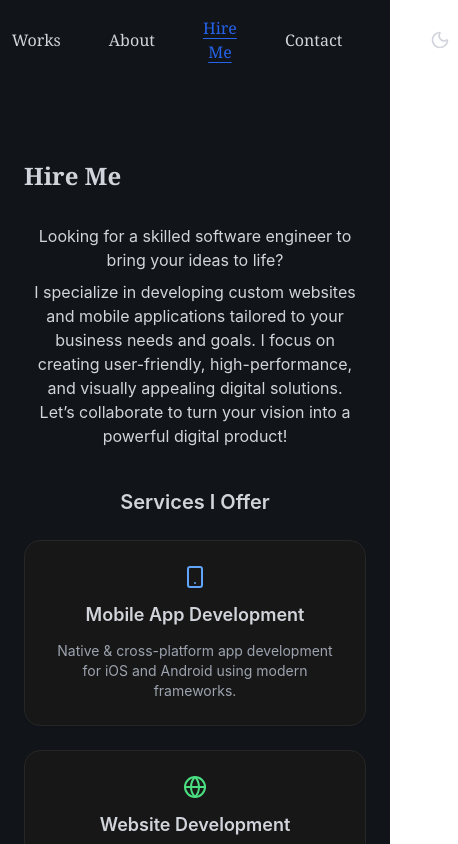
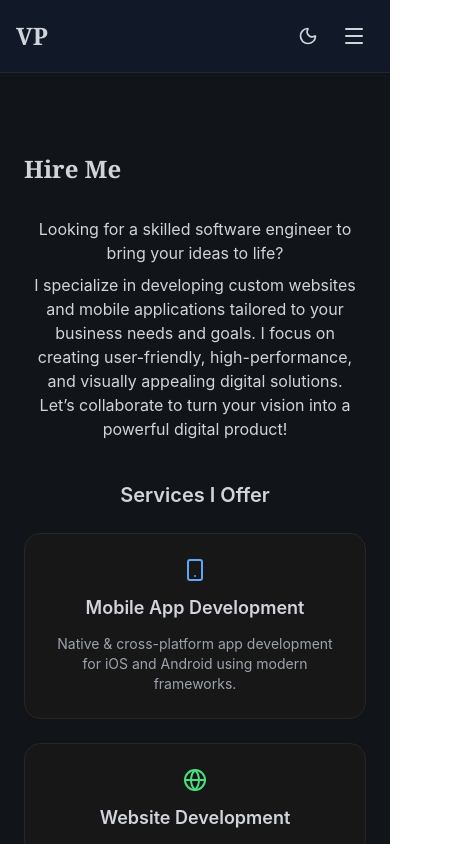
Before and after one commit to codebyvani-byte/portfolio, a React (Create React App) app: page /work-with-me in a window 390 px wide. Shown: the top 844 px of the page, 458 px wide, since content can reach past the window. Built offline with nearby package versions, Linux system fonts and the light colour scheme; a web font is replaced by a local one.

Commit message:
feat: enhance Header component with mobile menu and update contact email in HireMe page

```diff
--- a/src/components/Header.js
+++ b/src/components/Header.js
@@ -1,12 +1,11 @@
 import { Link, useLocation } from "react-router-dom";
-import { Moon, Sun } from "lucide-react";
+import { Moon, Sun, Menu, X } from "lucide-react";
 import { useEffect, useState } from "react";
 
 export default function Header() {
   const location = useLocation();
-  const [theme, setTheme] = useState(
-    localStorage.getItem("theme") || "light"
-  );
+  const [theme, setTheme] = useState(localStorage.getItem("theme") || "light");
+  const [isMenuOpen, setIsMenuOpen] = useState(false);
 
   useEffect(() => {
     if (theme === "dark") {
@@ -27,34 +26,130 @@ export default function Header() {
       : "hover:text-blue-600 hover:underline hover:underline-offset-4";
   };
 
+  const closeMenu = () => {
+    setIsMenuOpen(false);
+  };
+
   return (
-    <div className="p-4 text-center">
-      <div className="flex justify-center items-center gap-x-12">
-        <Link to="/" className="text-2xl font-bold font-serif cursor-pointer">
+    <header className="sticky top-0 z-50 bg-white dark:bg-gray-900 border-b border-gray-200 dark:border-gray-800">
+      <div className="p-4">
+        <div className="flex justify-between items-center max-w-7xl mx-auto">
+          {/* Logo */}
+          <Link
+            to="/"
+            className="text-2xl md:text-3xl font-bold font-serif cursor-pointer"
+            onClick={closeMenu}
+          >
             VP
           </Link>
 
-        <Link to="/projects" className={`text-base font-serif cursor-pointer transition-all duration-300 ${getLinkStyle("/work")}`}>
+          {/* Desktop Navigation */}
+          <nav className="hidden md:flex items-center gap-x-6 lg:gap-x-12">
+            <Link
+              to="/projects"
+              className={`text-base font-serif cursor-pointer transition-all duration-300 ${getLinkStyle(
+                "/projects"
+              )}`}
+            >
               Works
             </Link>
-        <Link to="/about" className={`text-base font-serif cursor-pointer transition-all duration-300 ${getLinkStyle("/certifications")}`}>
+            <Link
+              to="/about"
+              className={`text-base font-serif cursor-pointer transition-all duration-300 ${getLinkStyle(
+                "/about"
+              )}`}
+            >
               About
             </Link>
-        <Link to="/work-with-me" className={`text-base font-serif cursor-pointer transition-all duration-300 ${getLinkStyle("/work-with-me")}`}>
+            <Link
+              to="/work-with-me"
+              className={`text-base font-serif cursor-pointer transition-all duration-300 ${getLinkStyle(
+                "/work-with-me"
+              )}`}
+            >
               Hire Me
             </Link>
-        <Link to="/contact" className={`text-base font-serif cursor-pointer transition-all duration-300 ${getLinkStyle("/contact")}`}>
+            <Link
+              to="/contact"
+              className={`text-base font-serif cursor-pointer transition-all duration-300 ${getLinkStyle(
+                "/contact"
+              )}`}
+            >
               Contact
             </Link>
 
             <button
               onClick={toggleTheme}
-          className="ml-8 p-2 rounded-full hover:bg-gray-100 dark:hover:bg-gray-800 transition"
+              className="ml-4 p-2 rounded-full hover:bg-gray-100 dark:hover:bg-gray-800 transition"
               aria-label="Toggle theme"
             >
               {theme === "light" ? <Moon size={20} /> : <Sun size={20} />}
             </button>
+          </nav>
+
+          {/* Mobile Menu Button and Theme Toggle */}
+          <div className="flex items-center gap-2 md:hidden">
+            <button
+              onClick={toggleTheme}
+              className="p-2 rounded-full hover:bg-gray-100 dark:hover:bg-gray-800 transition"
+              aria-label="Toggle theme"
+            >
+              {theme === "light" ? <Moon size={20} /> : <Sun size={20} />}
+            </button>
+            <button
+              onClick={() => setIsMenuOpen(!isMenuOpen)}
+              className="p-2 rounded-full hover:bg-gray-100 dark:hover:bg-gray-800 transition"
+              aria-label="Toggle menu"
+            >
+              {isMenuOpen ? <X size={24} /> : <Menu size={24} />}
+            </button>
           </div>
         </div>
+
+        {/* Mobile Navigation Menu */}
+        {isMenuOpen && (
+          <nav className="md:hidden mt-4 pb-4 border-t border-gray-200 dark:border-gray-800 pt-4">
+            <div className="flex flex-col gap-4">
+              <Link
+                to="/projects"
+                className={`text-base font-serif cursor-pointer transition-all duration-300 text-center py-2 ${getLinkStyle(
+                  "/projects"
+                )}`}
+                onClick={closeMenu}
+              >
+                Works
+              </Link>
+              <Link
+                to="/about"
+                className={`text-base font-serif cursor-pointer transition-all duration-300 text-center py-2 ${getLinkStyle(
+                  "/about"
+                )}`}
+                onClick={closeMenu}
+              >
+                About
+              </Link>
+              <Link
+                to="/work-with-me"
+                className={`text-base font-serif cursor-pointer transition-all duration-300 text-center py-2 ${getLinkStyle(
+                  "/work-with-me"
+                )}`}
+                onClick={closeMenu}
+              >
+                Hire Me
+              </Link>
+              <Link
+                to="/contact"
+                className={`text-base font-serif cursor-pointer transition-all duration-300 text-center py-2 ${getLinkStyle(
+                  "/contact"
+                )}`}
+                onClick={closeMenu}
+              >
+                Contact
+              </Link>
+            </div>
+          </nav>
+        )}
+      </div>
+    </header>
   );
 }
--- a/src/pages/HireMe.js
+++ b/src/pages/HireMe.js
@@ -3,7 +3,7 @@ import { Mail, Smartphone, Globe, Server } from "lucide-react";
 
 export default function HireMe() {
   const handleEmailClick = () => {
-    window.location.href = "mailto:logicloom.devs@gmail.com";
+    window.location.href = "mailto:contact@vanisree.com";
   };
 
   const services = [
@@ -77,9 +77,7 @@ export default function HireMe() {
             className="w-full flex items-center gap-3 bg-[#2d2f31] text-gray-200 dark:bg-neutral-800 px-4 py-3 rounded-md border border-transparent hover:border-gray-500 transition-all cursor-pointer focus:outline-none"
           >
             <Mail className="w-5 h-5 text-gray-400" />
-            <span className="text-sm text-gray-200">
-              logicloom.devs@gmail.com
-            </span>
+            <span className="text-sm text-gray-200">contact@vanisree.com</span>
           </button>
         </div>
       </div>
```
Lines whose indentation alone changed are shown as unchanged.
